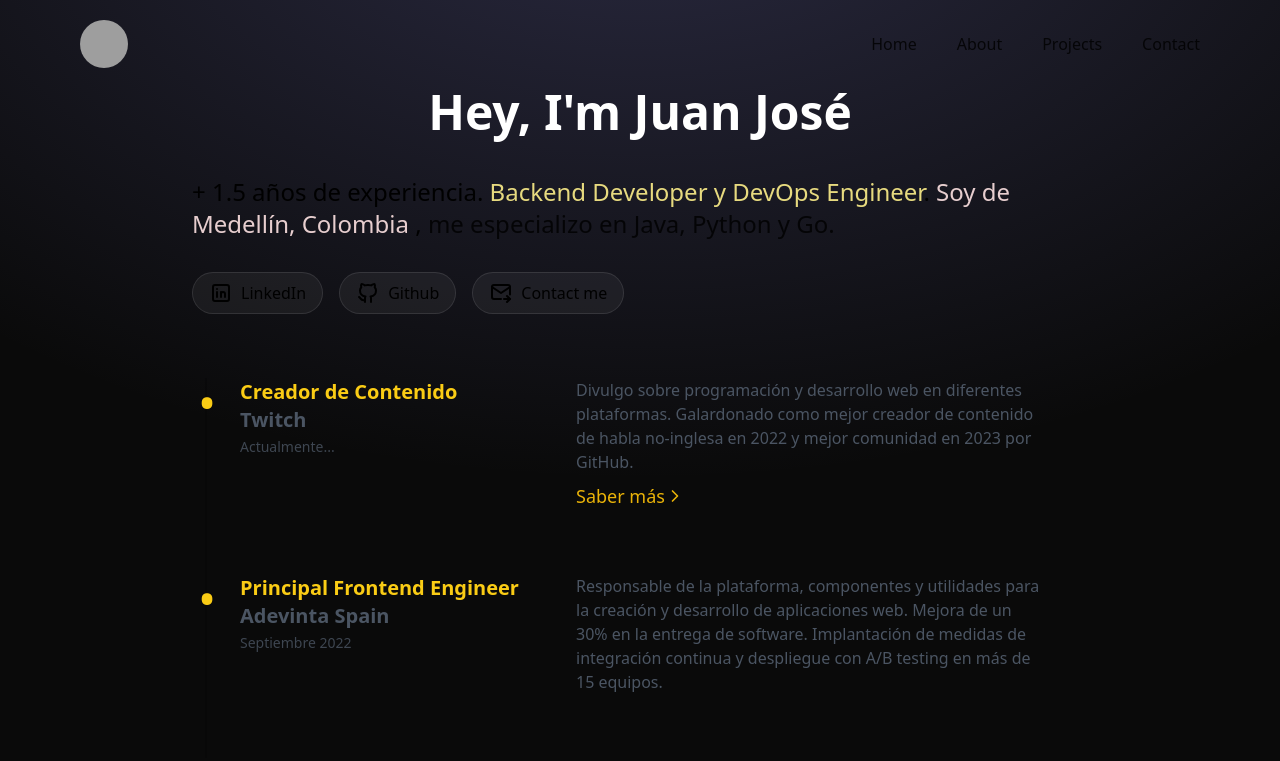
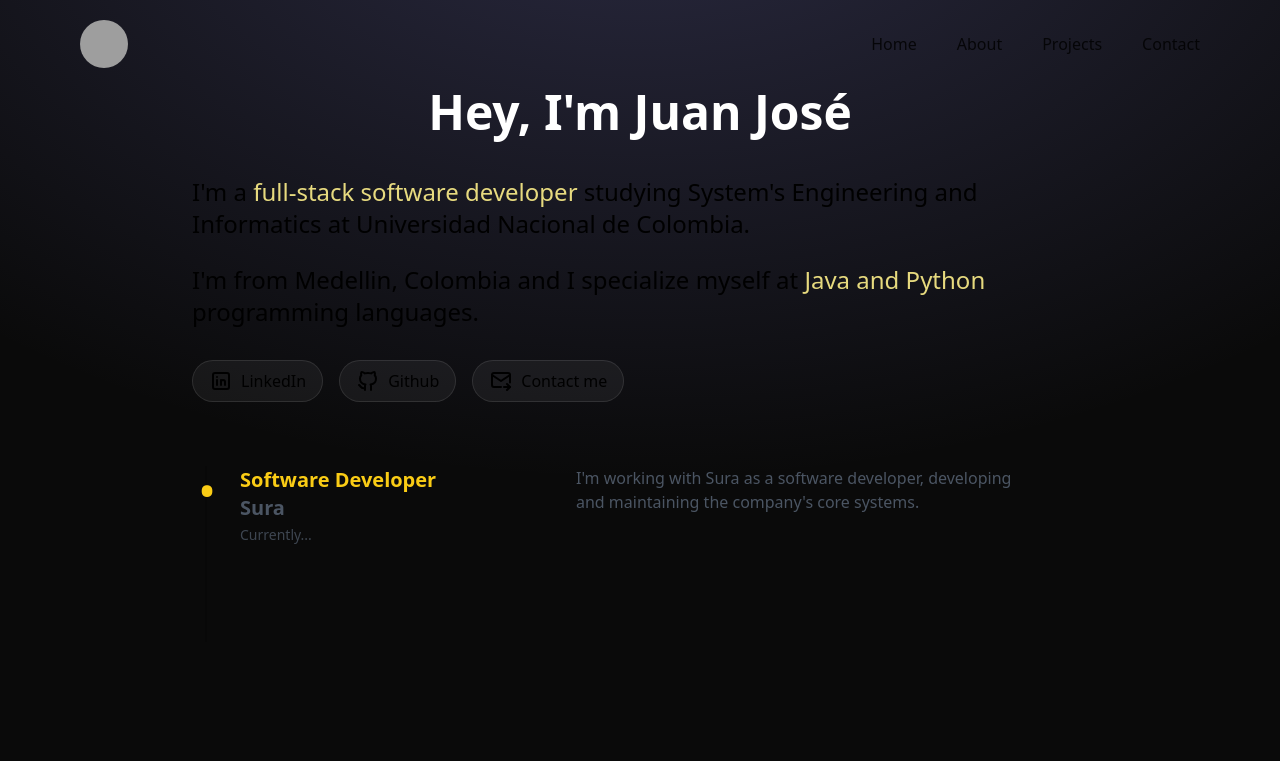
Before and after one commit to JuanTobonV/Portfolio, an Astro site: page / in a window 1280 px wide. Built offline with nearby package versions, Linux system fonts and the light colour scheme; Astro itself is replaced by a stand-in of ours; grey boxes are pictures that could not be loaded.

Commit message:
Changes with the main information

```diff
--- a/src/components/Experience.astro
+++ b/src/components/Experience.astro
@@ -3,19 +3,11 @@
 import ExperienceItem from "./ExperienceItem.astro"
 const EXPERIENCIE = [
   {
-    date: "Actualmente...",
-    title: "Creador de Contenido",
-    company: "Twitch",
+    date: "Currently...",
+    title: "Software Developer",
+    company: "Sura",
     description:
-      "Divulgo sobre programación y desarrollo web en diferentes plataformas. Galardonado como mejor creador de contenido de habla no-inglesa en 2022 y mejor comunidad en 2023 por GitHub.",
-    link: "https://twitch.tv/midudev",
-  },
-  {
-    date: "Septiembre 2022",
-    title: "Principal Frontend Engineer",
-    company: "Adevinta Spain",
-    description:
-      "Responsable de la plataforma, componentes y utilidades para la creación y desarrollo de aplicaciones web. Mejora de un 30% en la entrega de software. Implantación de medidas de integración continua y despliegue con A/B testing en más de 15 equipos.",
+      "I'm working with Sura as a software developer, developing and maintaining the company's core systems.",
   },
 ]
 ---
--- a/src/pages/index.astro
+++ b/src/pages/index.astro
@@ -23,14 +23,14 @@
       </h1>
 
       <h2 class="text-2xl text-wrap">
-        <span>+ 1.5 años de experiencia. </span>
-        <span class="text-yellow-200/90">
-          Backend Developer y DevOps Engineer</span
-        >. <span class="text-red-100/90">Soy de Medellín, Colombia </span>, <span
-          class="opacity-80"
-          >me especializo en Java, Python y Go.
-        </span>
+		I'm a <span class="text-yellow-200/90"> full-stack software developer </span>studying System's Engineering and Informatics at Universidad Nacional de Colombia.
       </h2>
+
+	  <br>
+
+	  <h2 class="text-2xl text-wrap">
+		I'm from Medellin, Colombia and I specialize myself at  <span class="text-yellow-200/90">Java and Python </span> programming languages.
+	  </h2>
 
       <nav class="flex gap-x-4 mt-8">
         <SocialPill href="https://www.linkedin.com/in/juantobonv/">
@@ -43,7 +43,7 @@
           Github
         </SocialPill>
 
-        <SocialPill href="https://github.com/JuanTobonV">
+        <SocialPill href="mailto:jujotovil@gmail.com">
           <MailIcon class="size-6" />
           Contact me
         </SocialPill>
```
